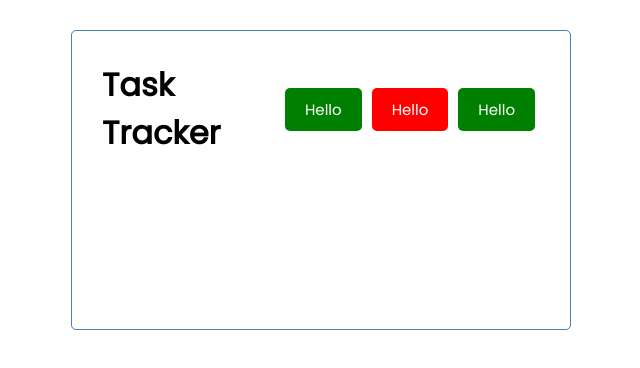
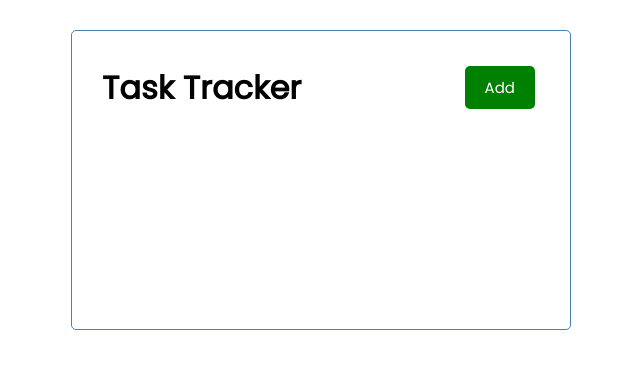
Before and after one commit to sarwarsunjid/react-task-tracker, a React (Create React App) app: page / in a window 1280 px wide. Shown: the top 368 px of the page, without its empty margins (319-959 px from the left). Built offline with nearby package versions, Linux system fonts and the light colour scheme.

Commit message:
React Events, check onClick button

```diff
--- a/src/components/Button.js
+++ b/src/components/Button.js
@@ -1,9 +1,31 @@
-export const Button = ({ color, text }) => {
-    return <button style={{ backgroundColor: color}}
-    className='btn'>{text}</button>
+import PropTypes from 'prop-types'
 
+
+export const Button = ({ color, text, onClick }) => {
+    // const onClick = (e) => {
+    //     console.log(e)
+    // }
+
+
+    return (
+    <button
+    onClick={onClick}
+    style={{ backgroundColor: color}}
+    className='btn'
+    >
+        {text}
+    </button>
+    )
 }
 
+Button.defaultProps = {
+    color: 'steelblue'
+}
 
+Button.propTypes ={
+    text: PropTypes.string,
+    color: PropTypes.string,
+    onClick: PropTypes.func,
+}
 
 export default Button
--- a/src/components/Header.js
+++ b/src/components/Header.js
@@ -14,6 +14,9 @@
 import Button from './Button'
 
 const Header = ({title}) => {
+    const onClick = () => {
+        console.log('click');
+    }
     return (
         <header className = 'header'>
             {/* <h1>Hello {props.title} </h1> */}
@@ -26,10 +29,10 @@
 
             {/* compile index.css files for styling component */}
             <h1>{title}</h1>
-            <Button color ='green' text='Hello' />
+            <Button color ='green' text='Add' onClick= {onClick} />
             {/* reusable component and different props */}
-            <Button color ='red' text='Hello' />
-            <Button color ='green' text='Hello' />
+            {/* <Button color ='red' text='Hello' />
+            <Button color ='green' text='Hello' /> */}
         </header>
     )
 }
```
